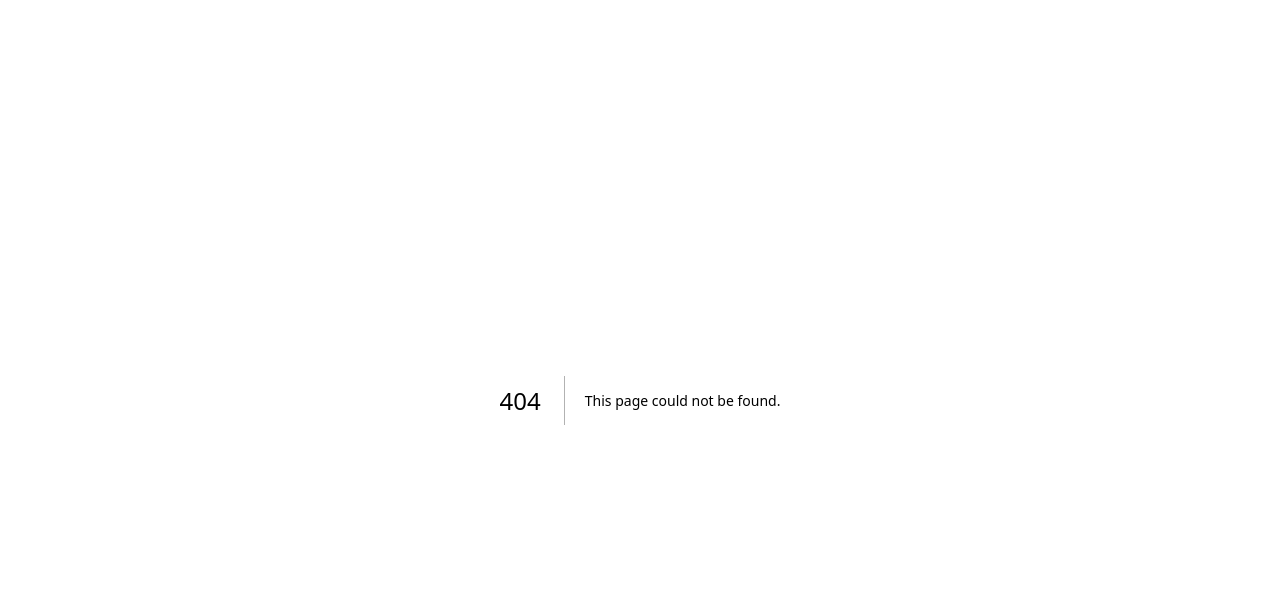
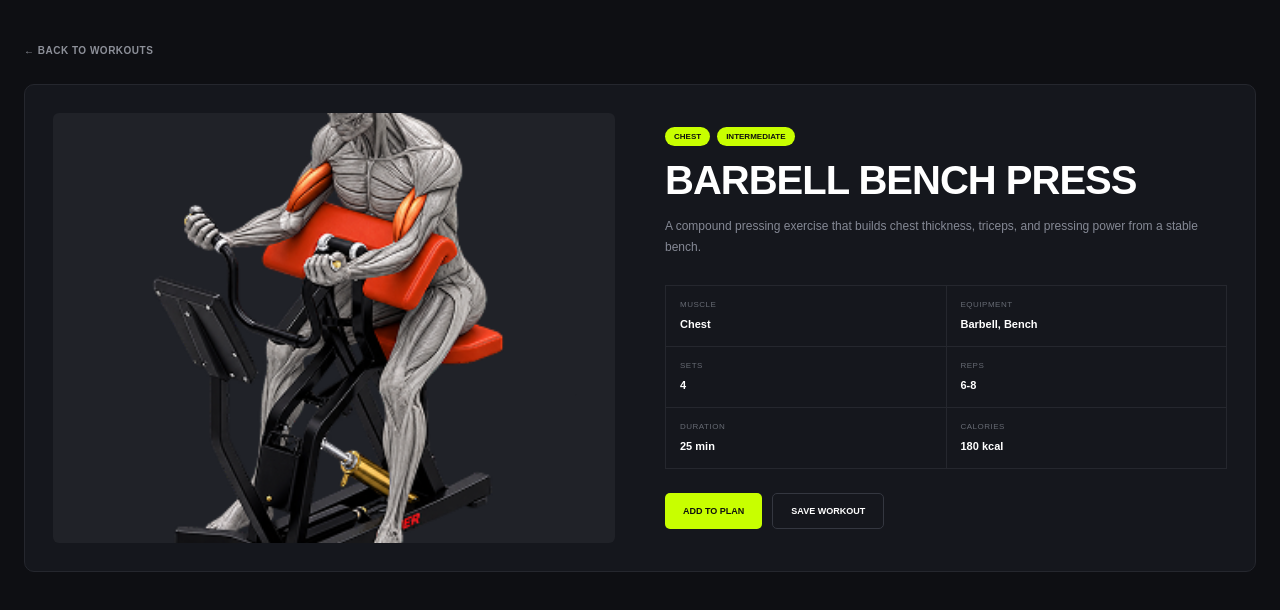
Before and after one commit to saifulsagor2/gym-based-project, a Next.js app: page /workouts/1 in a window 1280 px wide. Before the commit this address had no page. Shown: the top 610 px of the page. Built offline with nearby package versions, Linux system fonts and the light colour scheme.

Commit message:
add workout details page

```diff
--- a/src/app/globals.css
+++ b/src/app/globals.css
@@ -491,3 +491,228 @@ button {
   grid-template-columns: repeat(3, 1fr);
   gap: 18px;
 }
+
+/* Workout Details */
+
+.details-page {
+  min-height: 100vh;
+  padding: 40px 24px 80px;
+}
+
+.details-container {
+  width: 100%;
+  max-width: 1280px;
+  margin: 0 auto;
+}
+
+.back-link {
+  display: inline-block;
+  margin-bottom: 28px;
+
+  color: #8d9099;
+
+  font-size: 10px;
+  font-weight: 700;
+  letter-spacing: 0.5px;
+}
+
+.back-link:hover {
+  color: #c8ff00;
+}
+
+.details-content {
+  display: grid;
+  grid-template-columns: 1fr 1fr;
+  gap: 50px;
+
+  padding: 28px;
+
+  background: #15171d;
+  border: 1px solid #25272e;
+  border-radius: 10px;
+}
+
+.details-image {
+  width: 100%;
+  height: 430px;
+
+  overflow: hidden;
+
+  background: #202228;
+  border-radius: 6px;
+}
+
+.details-image img {
+  width: 100%;
+  height: 100%;
+
+  display: block;
+
+  object-fit: cover;
+}
+
+.details-info {
+  display: flex;
+  flex-direction: column;
+  justify-content: center;
+}
+
+.details-tags {
+  display: flex;
+  gap: 7px;
+
+  margin-bottom: 14px;
+}
+
+.details-tags span {
+  padding: 5px 9px;
+
+  background: #c8ff00;
+  color: #10120d;
+
+  border-radius: 20px;
+
+  font-size: 8px;
+  font-weight: 800;
+  text-transform: uppercase;
+}
+
+.details-info h1 {
+  margin-bottom: 16px;
+
+  color: #ffffff;
+
+  font-size: 40px;
+  line-height: 1;
+  font-weight: 900;
+  text-transform: uppercase;
+  letter-spacing: -1px;
+}
+
+.details-description {
+  margin-bottom: 28px;
+
+  color: #858995;
+
+  font-size: 12px;
+  line-height: 1.7;
+}
+
+.details-stats {
+  display: grid;
+  grid-template-columns: repeat(2, 1fr);
+
+  border-top: 1px solid #25272e;
+  border-left: 1px solid #25272e;
+}
+
+.details-stat {
+  padding: 14px;
+
+  border-right: 1px solid #25272e;
+  border-bottom: 1px solid #25272e;
+}
+
+.details-stat span {
+  display: block;
+  margin-bottom: 5px;
+
+  color: #666a73;
+
+  font-size: 8px;
+  text-transform: uppercase;
+  letter-spacing: 0.5px;
+}
+
+.details-stat strong {
+  color: #ffffff;
+
+  font-size: 11px;
+}
+
+.details-actions {
+  display: flex;
+  gap: 10px;
+
+  margin-top: 24px;
+}
+
+.add-plan-button,
+.save-button {
+  padding: 12px 18px;
+
+  border-radius: 5px;
+
+  font-size: 9px;
+  font-weight: 800;
+
+  transition: 0.2s ease;
+}
+
+.add-plan-button {
+  border: none;
+
+  background: #c8ff00;
+  color: #10120d;
+}
+
+.add-plan-button:hover {
+  background: #d7ff45;
+}
+
+.save-button {
+  border: 1px solid #343740;
+
+  background: transparent;
+  color: #ffffff;
+}
+
+.save-button:hover {
+  border-color: #c8ff00;
+  color: #c8ff00;
+}
+
+.back-button {
+  display: inline-block;
+
+  margin-top: 20px;
+  padding: 11px 18px;
+
+  background: #c8ff00;
+  color: #10120d;
+
+  border-radius: 5px;
+
+  font-size: 9px;
+  font-weight: 800;
+}
+
+@media (max-width: 768px) {
+  .details-page {
+    padding: 25px 20px 50px;
+  }
+
+  .details-content {
+    grid-template-columns: 1fr;
+    gap: 30px;
+
+    padding: 20px;
+  }
+
+  .details-image {
+    height: 280px;
+  }
+
+  .details-info h1 {
+    font-size: 30px;
+  }
+
+  .details-actions {
+    flex-direction: column;
+  }
+
+  .add-plan-button,
+  .save-button {
+    width: 100%;
+  }
+}
--- /dev/null
+++ b/src/app/workouts/[id]/page.tsx
@@ -0,0 +1,124 @@
+import Link from "next/link";
+import { workouts } from "@/data/workouts";
+
+type WorkoutDetailsPageProps = {
+  params: Promise<{
+    id: string;
+  }>;
+};
+
+const WorkoutDetailsPage = async ({
+  params,
+}: WorkoutDetailsPageProps) => {
+  const { id } = await params;
+
+  const workout = workouts.find(
+    (item) => item.id === Number(id)
+  );
+
+  if (!workout) {
+    return (
+      <main className="details-page">
+        <div className="details-container">
+          <h1>Workout Not Found</h1>
+
+          <p>
+            The workout you are looking for does not exist.
+          </p>
+
+          <Link href="/" className="back-button">
+            BACK TO WORKOUTS
+          </Link>
+        </div>
+      </main>
+    );
+  }
+
+  return (
+    <main className="details-page">
+
+      <div className="details-container">
+
+        <Link href="/" className="back-link">
+          ← BACK TO WORKOUTS
+        </Link>
+
+        <div className="details-content">
+
+          <div className="details-image">
+            <img
+              src={workout.image}
+              alt={workout.name}
+            />
+          </div>
+
+          <div className="details-info">
+
+            <div className="details-tags">
+              <span>{workout.category}</span>
+              <span>{workout.difficulty}</span>
+            </div>
+
+            <h1>{workout.name}</h1>
+
+            <p className="details-description">
+              {workout.description}
+            </p>
+
+            <div className="details-stats">
+
+              <div className="details-stat">
+                <span>Muscle</span>
+                <strong>{workout.muscle}</strong>
+              </div>
+
+              <div className="details-stat">
+                <span>Equipment</span>
+                <strong>{workout.equipment}</strong>
+              </div>
+
+              <div className="details-stat">
+                <span>Sets</span>
+                <strong>{workout.sets}</strong>
+              </div>
+
+              <div className="details-stat">
+                <span>Reps</span>
+                <strong>{workout.reps}</strong>
+              </div>
+
+              <div className="details-stat">
+                <span>Duration</span>
+                <strong>{workout.duration} min</strong>
+              </div>
+
+              <div className="details-stat">
+                <span>Calories</span>
+                <strong>{workout.calories} kcal</strong>
+              </div>
+
+            </div>
+
+            <div className="details-actions">
+
+              <button className="add-plan-button">
+                ADD TO PLAN
+              </button>
+
+              <button className="save-button">
+                SAVE WORKOUT
+              </button>
+
+            </div>
+
+          </div>
+
+        </div>
+
+      </div>
+
+    </main>
+  );
+};
+
+export default WorkoutDetailsPage;
```
